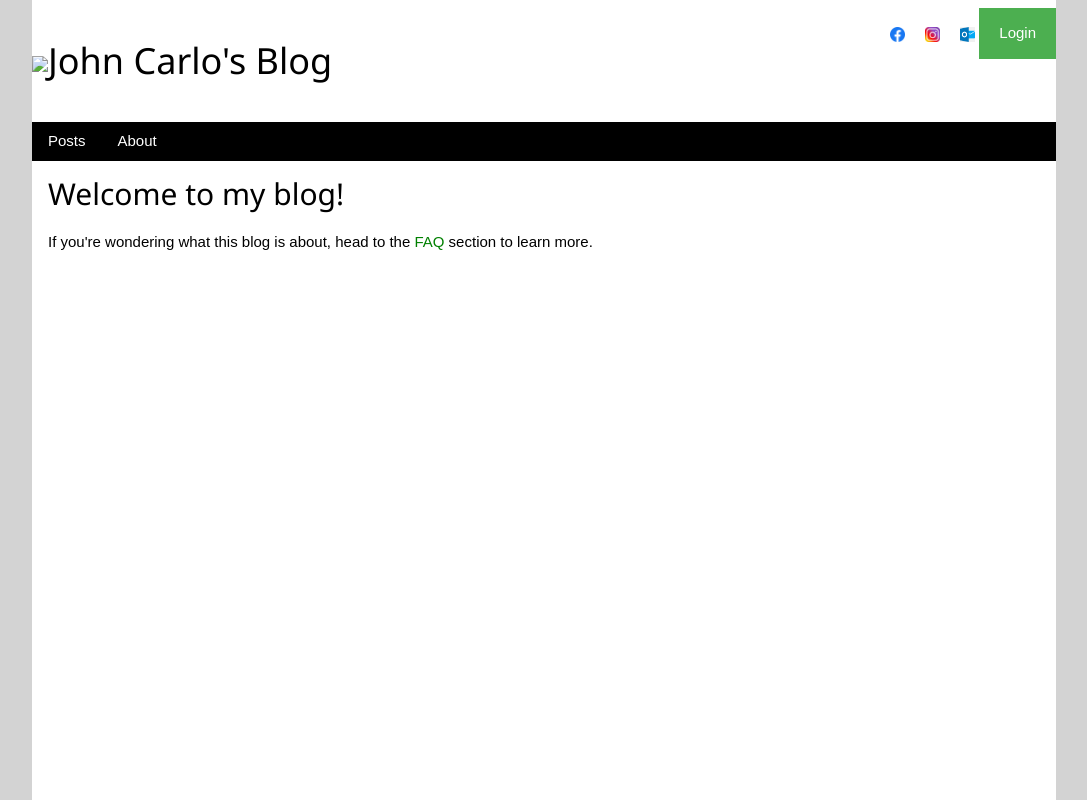
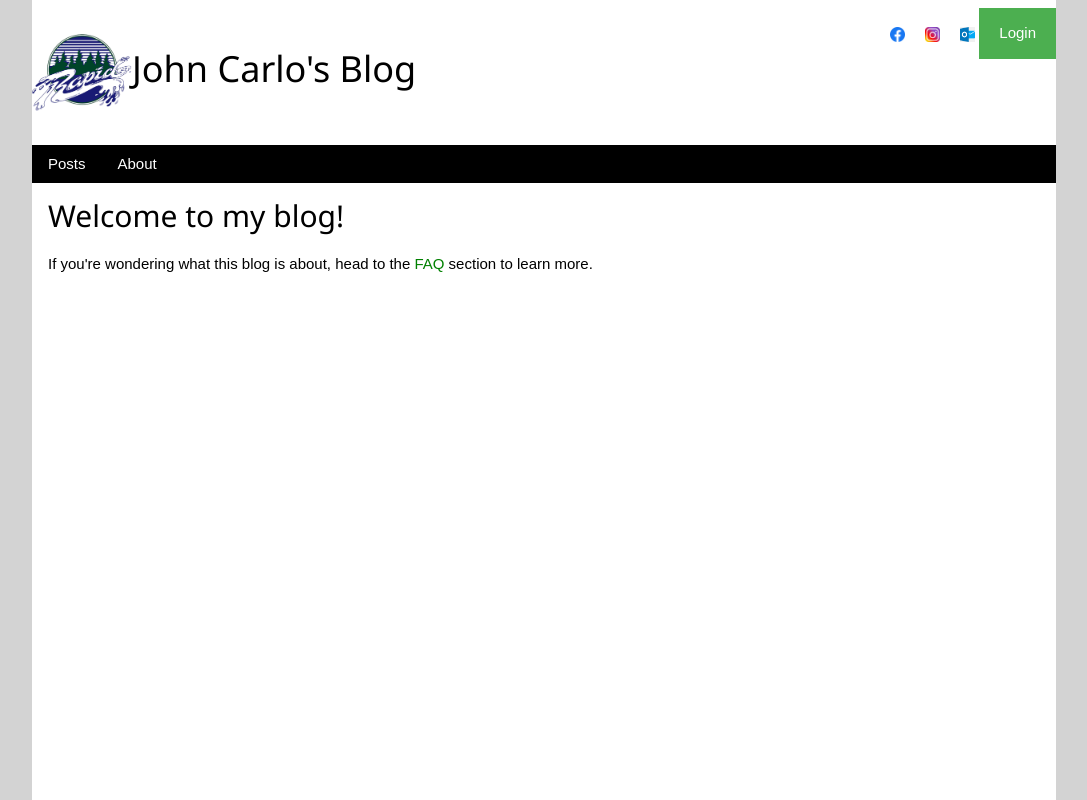
Before and after one commit to JohnCarlo987/myblog, a plain HTML site: page index.html in a window 1280 px wide. Shown: the top 800 px of the page, without its empty margins (96-1183 px from the left). Drawn offline with nearby package versions, Linux system fonts and the light colour scheme; the site is published under a folder, as on GitHub Pages, so addresses that start at the root find nothing.

Commit message:
Update index.html

```diff
--- a/index.html
+++ b/index.html
@@ -9,7 +9,7 @@
 
 
 <body style="margin-left: 10%; margin-right: 10%; background-color: white; height: 1000px">
-<h1 class="w3-left w3-xxlarge w3-padding-24"><a href="index.html" style="text-decoration: none"><img src="/Assets/riversidelogo.png" width=100>John Carlo's Blog</a></h1>
+<h1 class="w3-left w3-xxlarge w3-padding-24"><a href="index.html" style="text-decoration: none"><img src="Assets/riversidelogo.png" width=100>John Carlo's Blog</a></h1>
 
 <!--SOCIALS-->
 <div class="w3-right">
```
